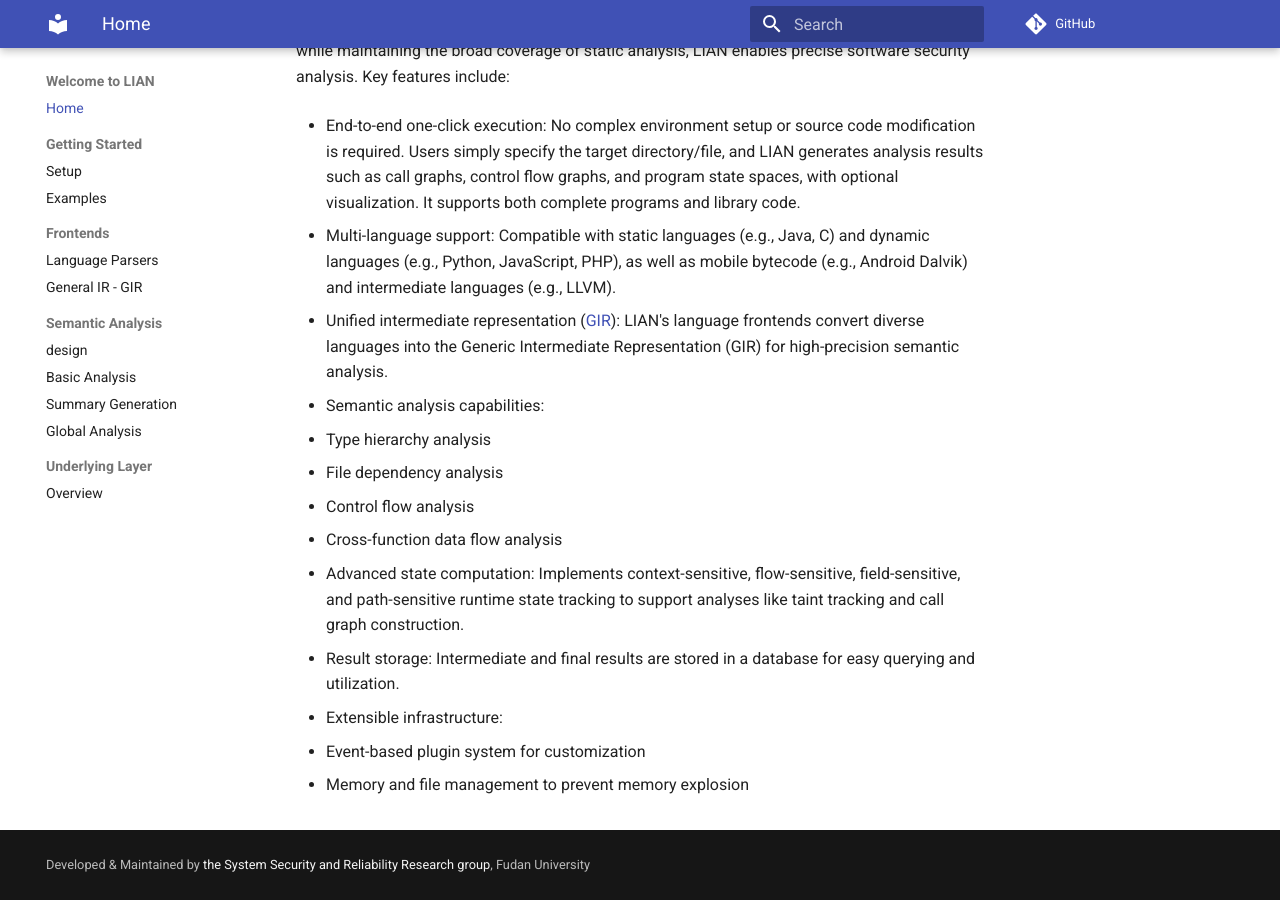
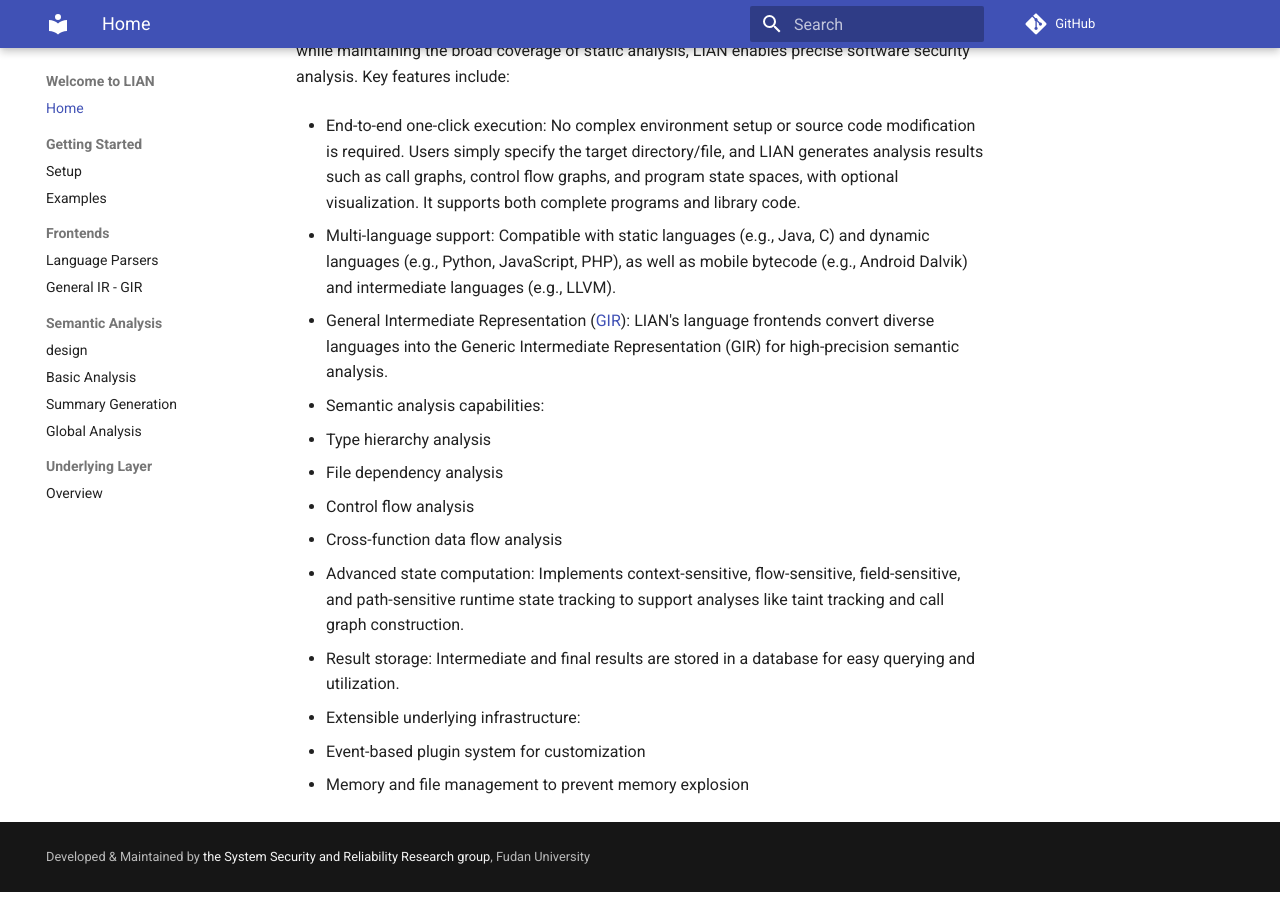
Before and after one commit to yang-guangliang/lian, an MkDocs documentation site: the page built from docs/en/index.md, in a window 1280 px wide and 900 px high, scrolled down 572 px. Built offline with MkDocs 1.6.1 and Material for MkDocs 9.7.7, drawn with Linux system fonts in a browser that asks for light colours; comment, search, counter and statistics services are not loaded.

Commit message:
update docs

```diff
--- a/docs/en/index.md
+++ b/docs/en/index.md
@@ -10,24 +10,18 @@ To address this challenge, we have developed LIAN Lotus System, a high-precision
 
 - Multi-language support: Compatible with static languages (e.g., Java, C) and dynamic languages (e.g., Python, JavaScript, PHP), as well as mobile bytecode (e.g., Android Dalvik) and intermediate languages (e.g., LLVM).
 
-- Unified intermediate representation ([GIR](gir.md)): LIAN's language frontends convert diverse languages into the Generic Intermediate Representation (GIR) for high-precision semantic analysis.
+- General Intermediate Representation ([GIR](gir.md)): LIAN's language frontends convert diverse languages into the Generic Intermediate Representation (GIR) for high-precision semantic analysis.
 
 - Semantic analysis capabilities:
-
   - Type hierarchy analysis
-
   - File dependency analysis
-
   - Control flow analysis
-
   - Cross-function data flow analysis
 
 - Advanced state computation: Implements context-sensitive, flow-sensitive, field-sensitive, and path-sensitive runtime state tracking to support analyses like taint tracking and call graph construction.
 
 - Result storage: Intermediate and final results are stored in a database for easy querying and utilization.
 
-- Extensible infrastructure:
-
+- Extensible underlying infrastructure:
   - Event-based plugin system for customization
-
   - Memory and file management to prevent memory explosion
```
Also changed, not shown: docs/en/setup.md (+4 -4 lines).
